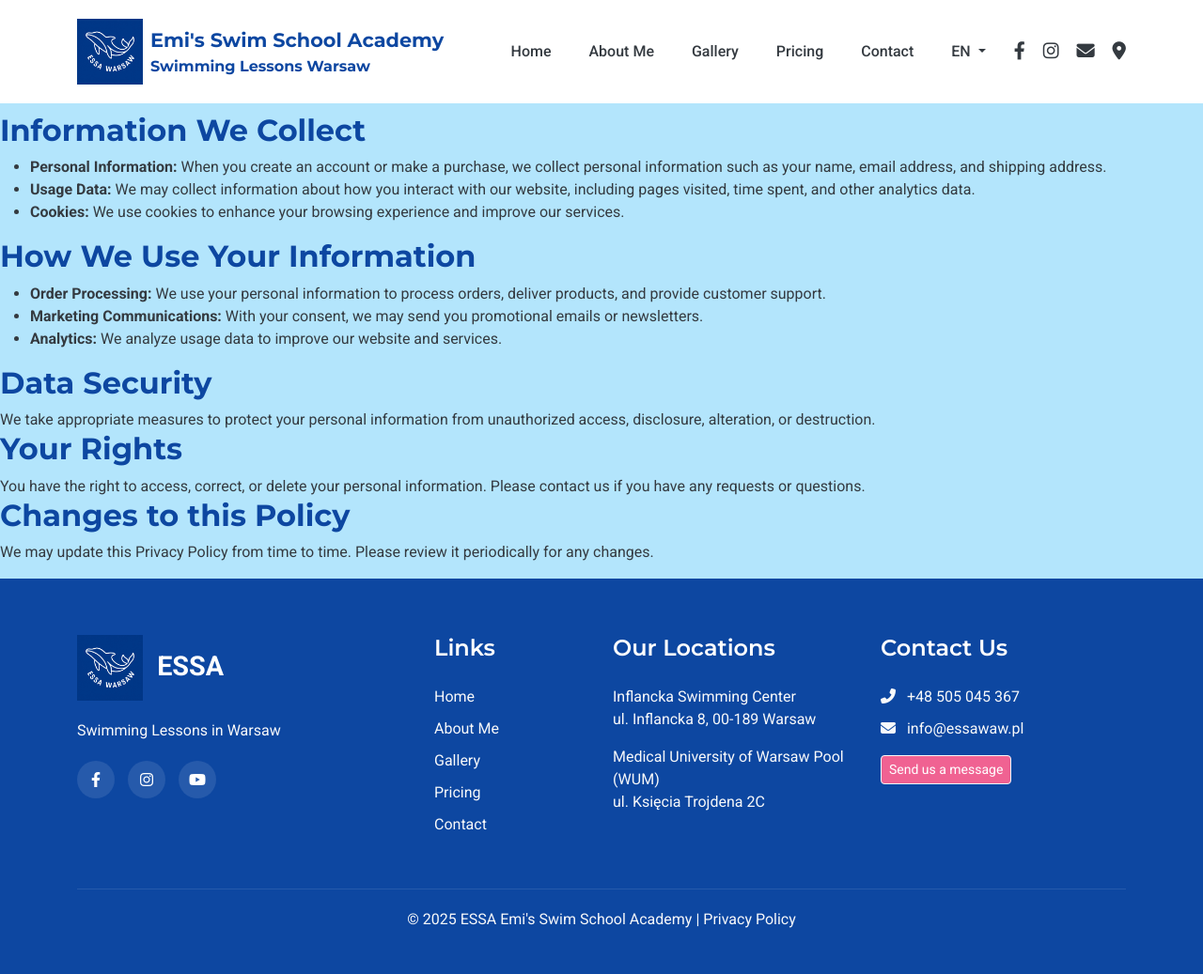
After one commit to LukodeSoftware/ESSA-website, a Flask app: page /privacypolicy in a window 1280 px wide. The commit adds this page. Shown: the whole page at 94% size. Run offline with Flask 3, Linux system fonts and the light colour scheme; some libraries are stand-ins or nearby versions.

Commit message:
feat: added privacy policy page. Several Home Page improvements

```diff
--- a/app.py
+++ b/app.py
@@ -43,6 +43,13 @@ def pricing():
     lang = session.get('lang', 'en')
     translations = get_translations(lang)
     return render_template('pricing.html', translations=translations, active_page='pricing')
+
+
+@app.route('/privacypolicy')
+def privacypolicy():
+    lang = session.get('lang', 'en')
+    translations = get_translations(lang)
+    return render_template('privacypolicy.html', translations=translations, active_page='privacypolicy')
 
 
 @app.route('/contact', methods=['GET', 'POST'])
--- a/static/css/style.css
+++ b/static/css/style.css
@@ -129,7 +129,12 @@ a:hover {
 .navbar-brand {
   font-weight: 700;
   font-family: var(--font-family-heading);
-  font-size: 1.5rem;
+  font-size: 1.3rem;
+  color: var(--primary-dark);
+}
+
+.subtitle {
+  font-size: 1rem;
 }
 
 .navbar-nav .nav-item {
--- a/templates/base.html
+++ b/templates/base.html
@@ -35,9 +35,12 @@
     <!-- Navigation -->
     <nav class="navbar navbar-expand-lg navbar-light fixed-top">
         <div class="container">
-            <a class="navbar-brand" href="{{ url_for('index') }}">
+            <a class="navbar-brand d-flex align-items-center" href="{{ url_for('index') }}">
                 <img src="{{ url_for('static', filename='svg/logo-ESSA.png') }}" alt="ESSA Logo" height="70">
-                {{ translations['site_name'] }}
+                <div class="ms-2">
+                    <div>{{ translations['site_name'] }}</div>
+                    <div class="subtitle">{{ translations['site_name_subtitle'] }}</div>
+                </div>
             </a>
             <button class="navbar-toggler" type="button" data-bs-toggle="collapse" data-bs-target="#navbarNav" aria-controls="navbarNav" aria-expanded="false" aria-label="Toggle navigation">
                 <span class="navbar-toggler-icon"></span>
@@ -100,9 +103,10 @@
                 <!-- Social Media Icons -->
                 <div class="text-center text-md-end mt-3 mt-md-0">
                     <div class="social-links">
-                        <a href="https://www.facebook.com/profile.php?id=61575671537574" aria-label="Facebook" target="_blank"><i class="fab fa-facebook-f"></i></a>
-                        <a href="https://www.instagram.com/essa-warsaw/" aria-label="Instagram" target="_blank"><i class="fab fa-instagram"></i></a>
-                        <a href="mailto:contact@lukode.net" aria-label="Email"><i class="fas fa-envelope" target="_blank"></i></a>
+                        <a href="https://www.facebook.com/profile.php?id=61561171492337" aria-label="Facebook" target="_blank"><i class="fab fa-facebook-f"></i></a>
+                        <a href="https://www.instagram.com/essawarsaw/" aria-label="Instagram" target="_blank"><i class="fab fa-instagram"></i></a>
+                        <a href="mailto:info@essawaw.pl" aria-label="Email"><i class="fas fa-envelope" target="_blank"></i></a>
+                        <a href="https://maps.app.goo.gl/sDATt54XxaFBEg4i6" aria-label="Location" target="_blank"><i class="fas fa-map-marker-alt"></i></a>
                     </div>
                 </div>
             </div>
@@ -195,7 +199,7 @@
             </div>
 
             <div class="footer-bottom">
-                <p>&copy; 2025 ESSA {{ translations['site_name'] }} | <a href="#" class="text-light">{{ translations['footer_privacy'] }}</a></p>
+                <p>&copy; 2025 ESSA {{ translations['site_name'] }} | <a href="{{ url_for('privacypolicy') }}" class="text-light">{{ translations['footer_privacy'] }}</a></p>
             </div>
         </div>
     </footer>
--- /dev/null
+++ b/templates/privacypolicy.html
@@ -0,0 +1,34 @@
+{% extends 'base.html' %}
+
+{% block title %}{{ translations['site_name'] }} - {{ translations['site_subtitle'] }}{% endblock %}
+
+{% block content %}
+
+<h1>Privacy Policy</h1>
+
+<p>At ESSA, we are committed to protecting your privacy. This Privacy Policy explains how we collect, use, and safeguard your personal information when you visit our website or use our services.
+
+<h2>Information We Collect</h2>
+<ul>
+<li><b>Personal Information:</b> When you create an account or make a purchase, we collect personal information such as your name, email address, and shipping address.</li>
+<li><b>Usage Data:</b> We may collect information about how you interact with our website, including pages visited, time spent, and other analytics data.</li>
+<li><b>Cookies:</b> We use cookies to enhance your browsing experience and improve our services.</li>
+</ul>
+
+<h2>How We Use Your Information</h2>
+<ul>
+<li><b>Order Processing:</b> We use your personal information to process orders, deliver products, and provide customer support.</li>
+<li><b>Marketing Communications:</b> With your consent, we may send you promotional emails or newsletters.</li>
+<li><b>Analytics:</b> We analyze usage data to improve our website and services.</li>
+</ul>
+
+<h2>Data Security</h2>
+We take appropriate measures to protect your personal information from unauthorized access, disclosure, alteration, or destruction.
+
+<h2>Your Rights</h2>
+You have the right to access, correct, or delete your personal information. Please contact us if you have any requests or questions.
+
+<h2>Changes to this Policy</h2>
+We may update this Privacy Policy from time to time. Please review it periodically for any changes.</p>
+
+{% endblock %}
--- a/translations.py
+++ b/translations.py
@@ -4,6 +4,7 @@ def get_translations(lang):
             # General
             'site_name': "Emi's Swim School Academy",
             'site_subtitle': "Swimming Lessons in Warsaw",
+            'site_name_subtitle': "Swimming Lessons Warsaw",
 
             # Navigation
             'nav_home': "Home",
@@ -112,6 +113,7 @@ def get_translations(lang):
             # General
             'site_name': "Emi's Swim School Academy",
             'site_subtitle': "Lekcje pływania w Warszawie",
+            'site_name_subtitle': "Nauka Pływania Warszawa",
 
             # Navigation
             'nav_home': "Strona główna",
```
Also changed, not shown: templates/index.html (+6 -6 lines).
